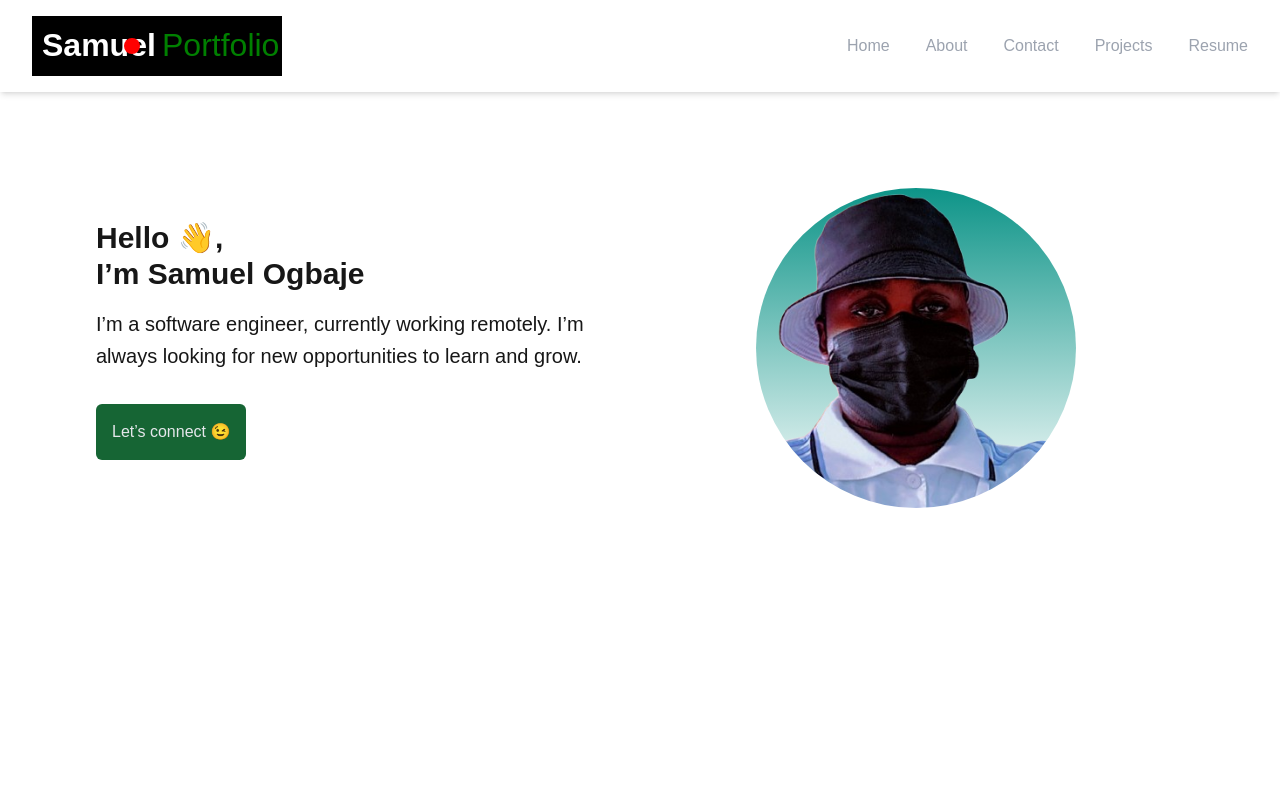
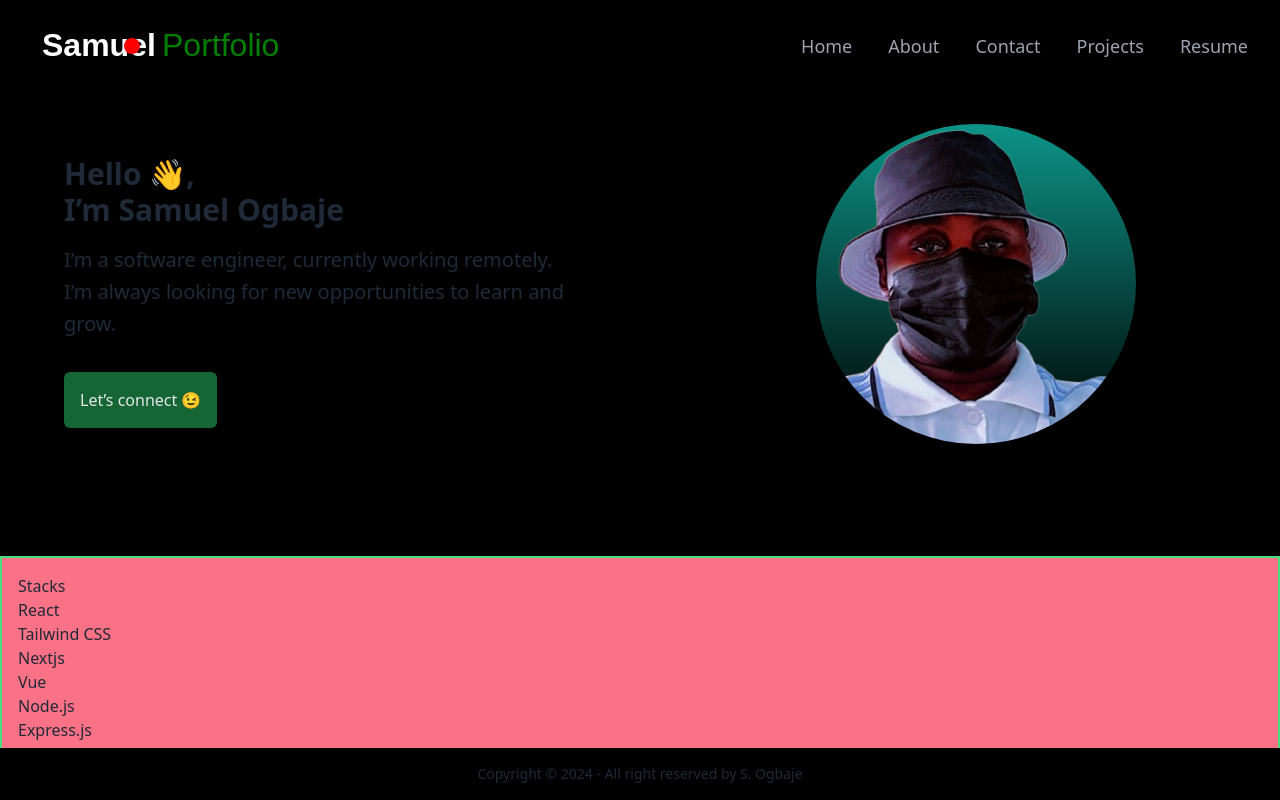
Before and after one commit to Joker4mas/portfolio, a Next.js app: page / in a window 1280 px wide. Shown: the top 800 px of the page. Built offline with nearby package versions, Linux system fonts and the light colour scheme.

Commit message:
fixed some bugs

```diff
--- a/src/app/about/page.tsx
+++ b/src/app/about/page.tsx
@@ -4,9 +4,9 @@
 
 function page() {
   return (
-    <div className="p-2 h-screen">
-      <div className="text-center p-4 md:p-8 text-gray-400">
-        <h2 className="my-2">Hi, I’m Samuel Ogbaje! 👋**</h2>
+    <div className="p-2">
+      <div className="text-center p-4 md:p-8 text-gray-400 min-h-screen mb-12">
+        <h2 className="my-2 text-2xl">Hi, I’m Samuel Ogbaje! 👋</h2>
         <p className="text-wrap leading-8">
           I’m a passionate and ambitious frontend developer with a keen desire
           to evolve into full-stack development. My love for technology and web
@@ -33,8 +33,7 @@ function page() {
           Beyond coding, I’m committed to continuous learning, collaboration,
           and staying curious about the endless possibilities technology brings.
           I’m excited to embark on new challenges, contribute to innovative
-          projects, and build products that people love to use! --- Does this
-          capture the richness you’re looking for?
+          projects, and build products that people love to use.
         </p>
       </div>
     </div>
--- a/src/app/components/Header.tsx
+++ b/src/app/components/Header.tsx
@@ -76,7 +76,7 @@ const Header: React.FC<HeaderProps> = ({
               <a
                 key={item.label}
                 href={item.href}
-                className="text-base font-medium text-gray-400 hover:text-gray-100 "
+                className=" font-medium text-gray-400 hover:text-gray-100 text-lg"
               >
                 {item.label}
               </a>
--- a/src/app/components/Hero.tsx
+++ b/src/app/components/Hero.tsx
@@ -5,10 +5,9 @@ import SamuelPicture from "@/app/public/samuelx.png";
 // import { FaReact } from "react-icons/fa";
 function page() {
   return (
-    <div className="h-screen">
-      <div className="grid grid-cols-1 justify-between md:grid-cols-2 gap-4 md:gap ">
-      <div className=" items-center text-center my-auto">
-        <h1 className="text-3xl font-bold text-center md:text-start">Hello 👋, <br />I’m Samuel Ogbaje </h1>
+      <div className=" grid grid-cols-1 justify-between md:grid-cols-2 gap-8 mb-12 p-4">
+      <div className="p-2 items-center text-center  md:p-12">
+        <h1 className="text-3xl font-bold text-center md:text-start ">Hello 👋, <br />I’m Samuel Ogbaje </h1>
       <p className="text-xl text-center my-4 md:text-start leading-8">
         I’m a software engineer, currently working remotely. I’m always looking for new opportunities to learn and grow.
       </p>
@@ -17,7 +16,8 @@ function page() {
      </div>
       </div>
 
-      <div className="relative w-80 h-80  rounded-full bg-gradient-to-b from-teal-600 overflow-hidden mx-auto">
+      <div className=" py-4 mx-auto  items-center md:mx-0">
+      <div className="relative w-80 h-80  rounded-full bg-gradient-to-b from-teal-600 overflow-hidden text-center items-center md:ml-40 ">
         <Image
           src={SamuelPicture}
           alt="Samuel's Snapchat profile picture"
@@ -26,8 +26,7 @@ function page() {
         />
       </div>
       </div>
-
-    </div>
+      </div>
   );
 }
 
--- a/src/app/components/Skills.tsx
+++ b/src/app/components/Skills.tsx
@@ -5,8 +5,19 @@
 
 function Skills() {
     return (
-        <div className="border-2 border-green-400">
-        <h1>Skills</h1>
+        <div className="border-2 border-green-400 bg-rose-400 h-screen mb-12 p-4">
+        <h1>Stacks</h1>
+        <div>
+            <ul>
+                <li>React</li>
+                <li>Tailwind CSS</li>
+                <li>Nextjs</li>
+                <li>Vue</li>
+                <li>Node.js</li>
+                <li>Express.js</li>
+                <li>PostgreSQL</li>
+            </ul>
+        </div>
         </div>
     );
 }
--- a/src/app/components/footer.tsx
+++ b/src/app/components/footer.tsx
@@ -4,7 +4,8 @@
 function footer() {
   return (
     <div>
-      <footer className="footer footer-center bg-black p-4">
+    <div>
+      <footer className="footer footer-center bg-black p-4 fixed bottom-0">
         <aside>
           <p>
             Copyright © {new Date().getFullYear()} - All right reserved by S. Ogbaje
@@ -12,6 +13,7 @@ function footer() {
         </aside>
       </footer>
     </div>
+    </div>
   );
 }
 
--- a/src/app/contact/page.tsx
+++ b/src/app/contact/page.tsx
@@ -37,7 +37,7 @@ const ContactPage: React.FC = () => {
   };
 
   return (
-    <div className="max-w-md mx-auto mt-10">
+    <div className="max-w-md mx-auto mt-10 min-h-screen">
       <h1 className="text-3xl font-bold mb-6">Contact Me</h1>
       <form onSubmit={handleSubmit(onSubmit)} className="space-y-4">
         <div>
--- a/src/app/globals.css
+++ b/src/app/globals.css
@@ -2,26 +2,6 @@
 @tailwind components;
 @tailwind utilities;
 
-:root {
-  --background: #ffffff;
-  --foreground: #171717;
+body{
+  background-color: black !important;
 }
-
-@media (prefers-color-scheme: dark) {
-  :root {
-    --background: #0a0a0a;
-    --foreground: #ededed;
-  }
-}
-
-body {
-  color: var(--foreground);
-  background: var(--background);
-  font-family: Arial, Helvetica, sans-serif;
-}
-
-@layer utilities {
-  .text-balance {
-    text-wrap: balance;
-  }
-}
--- a/src/app/layout.tsx
+++ b/src/app/layout.tsx
@@ -40,7 +40,6 @@ export default function RootLayout({
         className={`${geistSans.variable} ${geistMono.variable} antialiased`}
       >
         <Header logo={logoUrl} navItems={navItems} />
-
         {children}
       <Footer />
       </body>
--- a/src/app/page.tsx
+++ b/src/app/page.tsx
@@ -7,13 +7,10 @@ export default function Home() {
 
 
   return (
-    <div className="">
-      <main className="p-24 text-center mx-auto">
+    <div className="max-h-screen">
        <Hero />
       <Skills/>
-
-      </main>
-
+     <footer />
     </div>
   );
 }
--- a/src/app/resume/page.tsx
+++ b/src/app/resume/page.tsx
@@ -2,9 +2,9 @@ import CVDownloadButton from "../components/CVDownload";
 
 function page() {
   return (
-    <div className="border-2 border-green-300 h-screen text-center p-8">
-      <h1>Welcome to my website!</h1>
-      <p>This is a simple React component.</p>
+    <div className=" h-screen text-center p-8">
+      <h1 className="my-8">Welcome to my website!</h1>
+      <p className="mb-4">You can get my resume</p>
       <CVDownloadButton
         cvUrl="@FrontendEngineer.pdf"
         fileName="Samuel's_CV.pfd"
```
